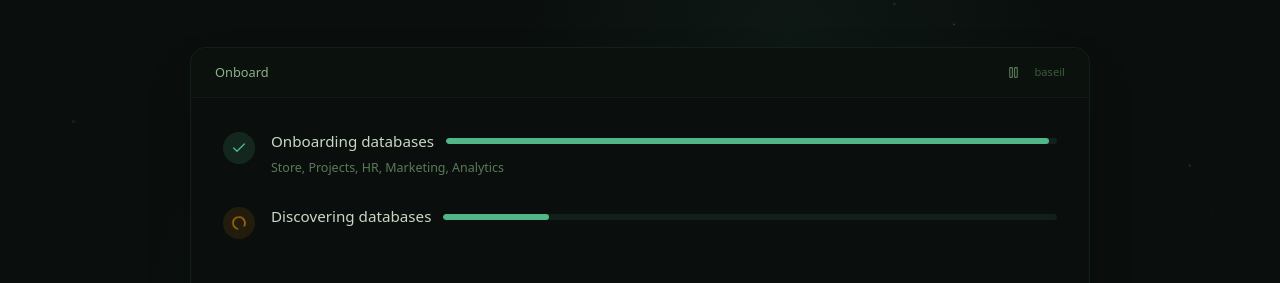
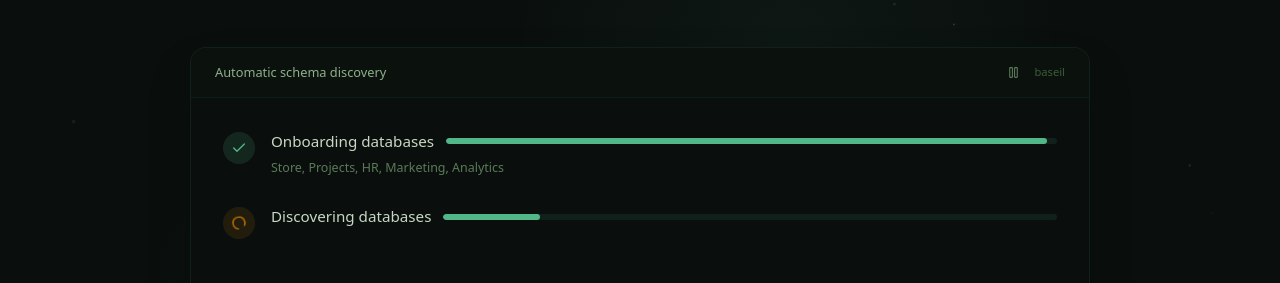
Before and after one commit to ajayrenganathan/baseil-ai-website, a Next.js app: page / in a window 1280 px wide. Shown: the part 432-715 px from the top of the page. Built offline with nearby package versions, Linux system fonts and the light colour scheme.

Commit message:
feat: refining the site

```diff
--- a/src/components/landing/showcase/HeroShowcase.tsx
+++ b/src/components/landing/showcase/HeroShowcase.tsx
@@ -28,7 +28,7 @@ export function HeroShowcase() {
 
   const containerRef = useRef<HTMLDivElement>(null)
 
-  // Pause when out of viewport
+  // Reset to Connect and play when scrolled into view, pause when out
   useEffect(() => {
     const el = containerRef.current
     if (!el) return
@@ -36,17 +36,17 @@ export function HeroShowcase() {
     const observer = new IntersectionObserver(
       ([entry]) => {
         if (entry.isIntersecting) {
-          resume()
+          jumpToScene(0)
         } else {
           pause()
         }
       },
-      { threshold: 0.15 }
+      { threshold: 0.3 }
     )
 
     observer.observe(el)
     return () => observer.disconnect()
-  }, [pause, resume])
+  }, [pause, jumpToScene])
 
   // Pause on prefers-reduced-motion
   useEffect(() => {
@@ -66,7 +66,7 @@ export function HeroShowcase() {
   return (
     <div ref={containerRef}>
       <ShowcaseShell
-        title={SCENES[currentScene].label}
+        title={SCENES[currentScene].title}
         currentScene={currentScene}
         totalProgress={totalProgress}
         isPaused={isPaused}
--- a/src/components/landing/showcase/data.ts
+++ b/src/components/landing/showcase/data.ts
@@ -78,12 +78,12 @@ export const INTEGRATE_DATA = {
 
 // Scene timing config
 export const SCENES = [
-  { id: 'connect', duration: 5000, label: 'Connect' },
-  { id: 'onboard', duration: 6000, label: 'Onboard' },
-  { id: 'query', duration: 10000, label: 'Query' },
-  { id: 'cross-query', duration: 12000, label: 'Federated Query' },
-  { id: 'chat', duration: 10000, label: 'Chat' },
-  { id: 'integrate', duration: 8000, label: 'Integrate' },
+  { id: 'connect', duration: 5000, label: 'Connect', title: 'Connect your databases' },
+  { id: 'onboard', duration: 6000, label: 'Onboard', title: 'Automatic schema discovery' },
+  { id: 'query', duration: 10000, label: 'Query', title: 'Query in natural language' },
+  { id: 'cross-query', duration: 12000, label: 'Federated Query', title: 'Federated cross-database query' },
+  { id: 'chat', duration: 10000, label: 'Chat', title: 'Agent-native conversation' },
+  { id: 'integrate', duration: 8000, label: 'Integrate', title: 'Multiple ways to integrate' },
 ] as const
 
 export const TRANSITION_MS = 600
```
